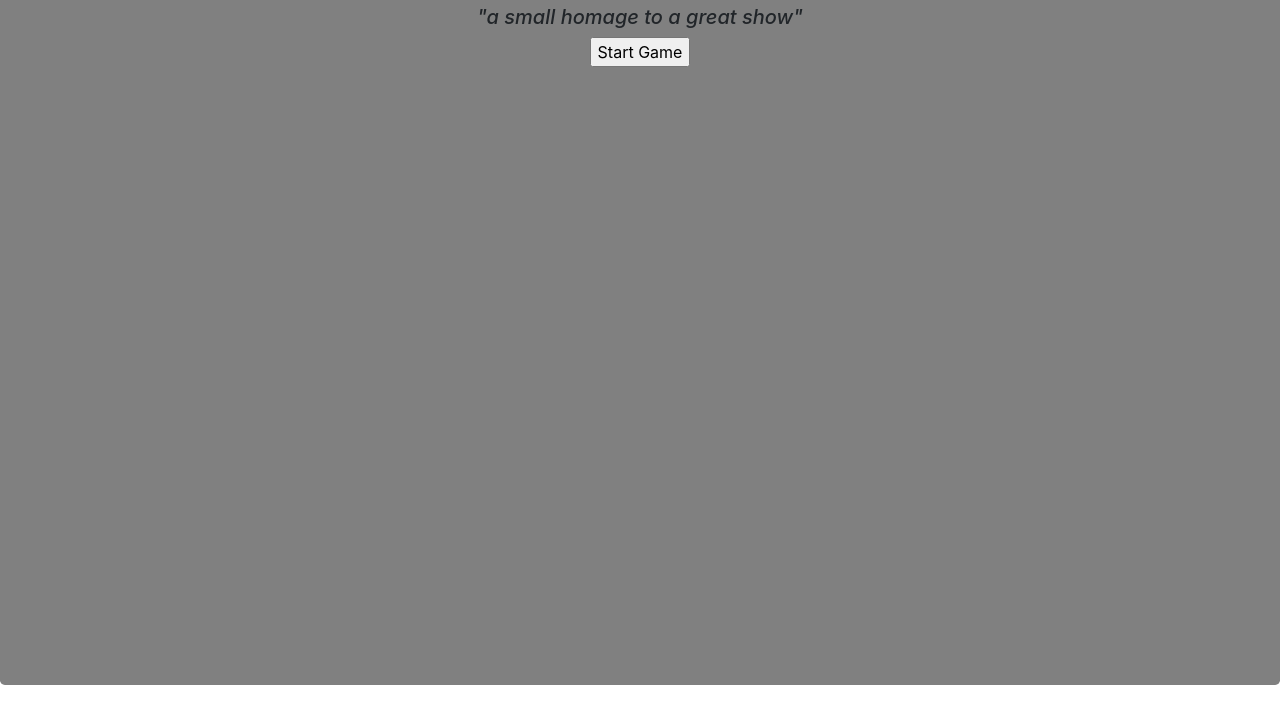
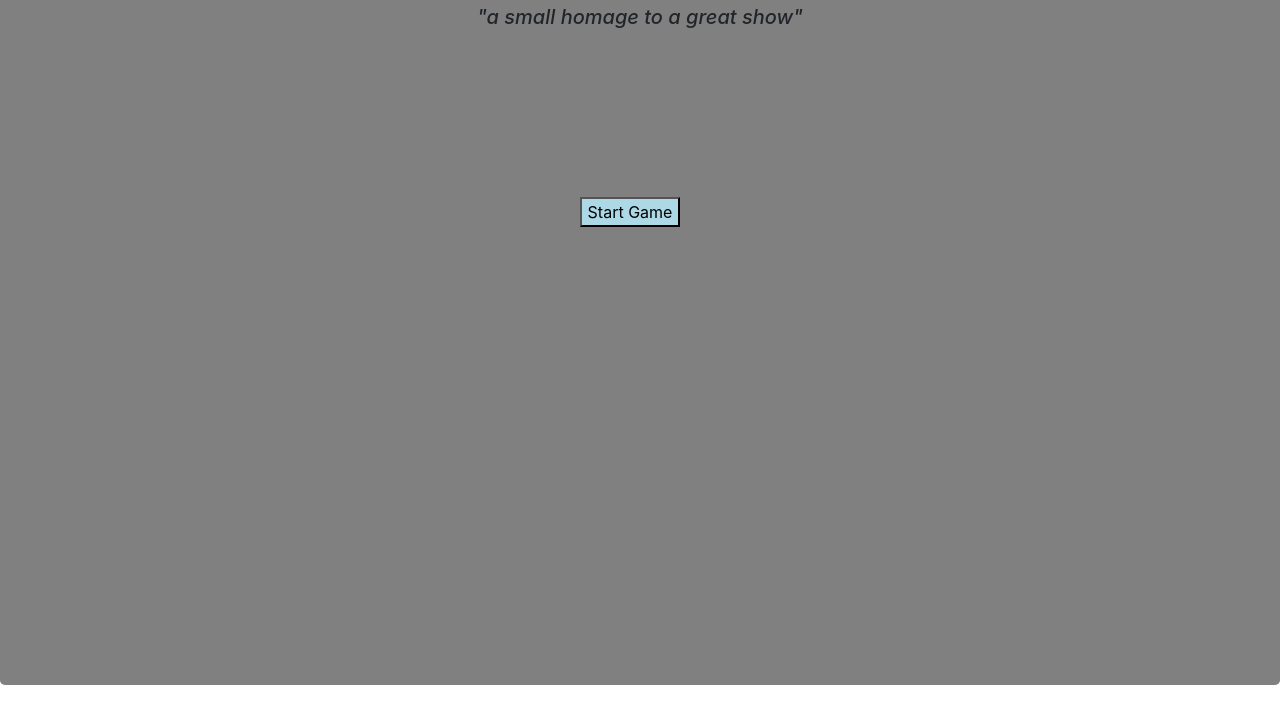
Before and after one commit to ydnay/writeAndRead, a plain HTML site: page index.html in a window 1280 px wide. Shown: the part 115-832 px from the top of the page. Drawn offline with nearby package versions, Linux system fonts and the light colour scheme.

Commit message:
Style buttons

```diff
--- a/src/main.js
+++ b/src/main.js
@@ -1390,7 +1390,7 @@ function s7() {
 function s8() {
   const loose = document.createElement("div");
   loose.classList.add("jumbotron", "text-center");
-  loose.innerHTML = "Sorry, you lost! Best luck next time";
+  loose.innerHTML = "Sorry, you lost! Better luck next time";
   $('.jumbotron').replaceWith(loose);
   $('.jumbotron').append("<br> The right answer is: " + riddle.name);
 }
--- a/style/styles.css
+++ b/style/styles.css
@@ -9,7 +9,8 @@
   background-color: gray;
 }
 
-/* input {
-  margin-top: 30vh;
+input {
+  margin-top: 20vh;
+  margin-right: 20px;
   background-color: lightblue;
-} */
+}
```
